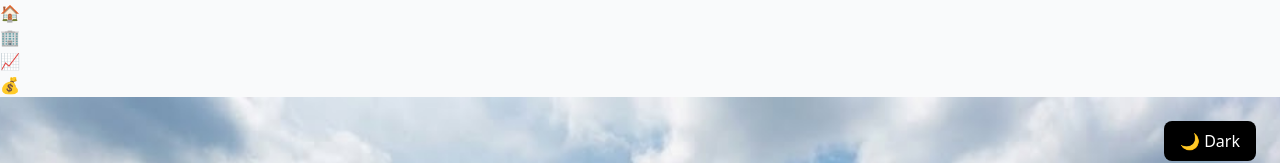
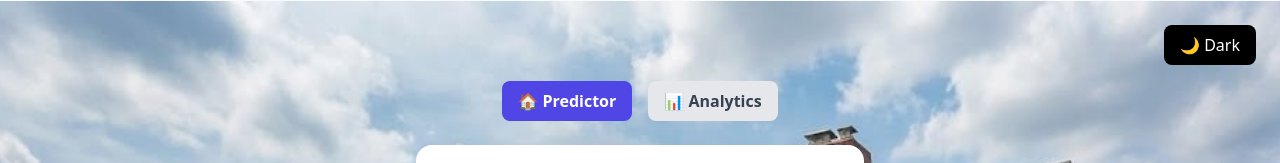
Before and after one commit to runeking2006/chennai-house-prices, a React (Create React App) app in the folder frontend/: page / in a window 1280 px wide. Shown: the top 163 px of the page. Built offline with nearby package versions, Linux system fonts and the light colour scheme; no server answers.

Commit message:
feat:adding floating icons 5

```diff
--- a/frontend/src/App.js
+++ b/frontend/src/App.js
@@ -440,11 +440,11 @@ export default function App() {
   };
 
   return (
-    <>
+    <>{/*
       <div className="floating-icon icon1">🏠</div>
       <div className="floating-icon icon2">🏢</div>
       <div className="floating-icon icon3">📈</div>
-      <div className="floating-icon icon4">💰</div>
+      <div className="floating-icon icon4">💰</div>*/}
       <div
         className={`min-h-screen p-6 ${darkMode ? "dark-mode" : ""}`}
         style={{
```
